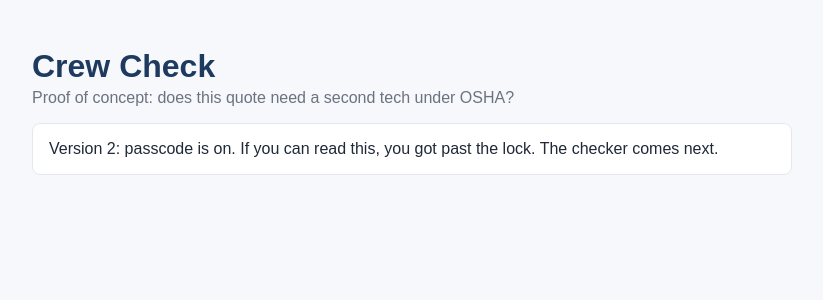
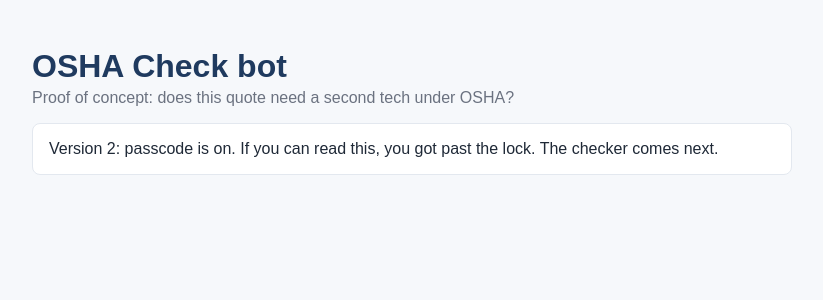
Before and after one commit to HusseinMerhy/crew-check, a Next.js app: page / in a window 1280 px wide. Shown: the top 300 px of the page, without its empty margins (228-1051 px from the left). Built offline with nearby package versions, Linux system fonts and the light colour scheme.

Commit message:
Update header text from 'Crew Check' to 'OSHA Check bot'

```diff
--- a/app/page.js
+++ b/app/page.js
@@ -1,7 +1,7 @@
 export default function Home() {
   return (
     <main style={{ maxWidth: 760, margin: "48px auto", padding: "0 16px" }}>
-      <h1 style={{ color: "#1F3A5F", marginBottom: 4 }}>Crew Check</h1>
+      <h1 style={{ color: "#1F3A5F", marginBottom: 4 }}>OSHA Check bot</h1>
       <p style={{ color: "#6B7280", marginTop: 0 }}>Proof of concept: does this quote need a second tech under OSHA?</p>
       <div style={{ background: "#fff", border: "1px solid #E3E8EF", borderRadius: 8, padding: 16 }}>
         <p style={{ margin: 0 }}>Version 2: passcode is on. If you can read this, you got past the lock. The checker comes next.</p>
```
